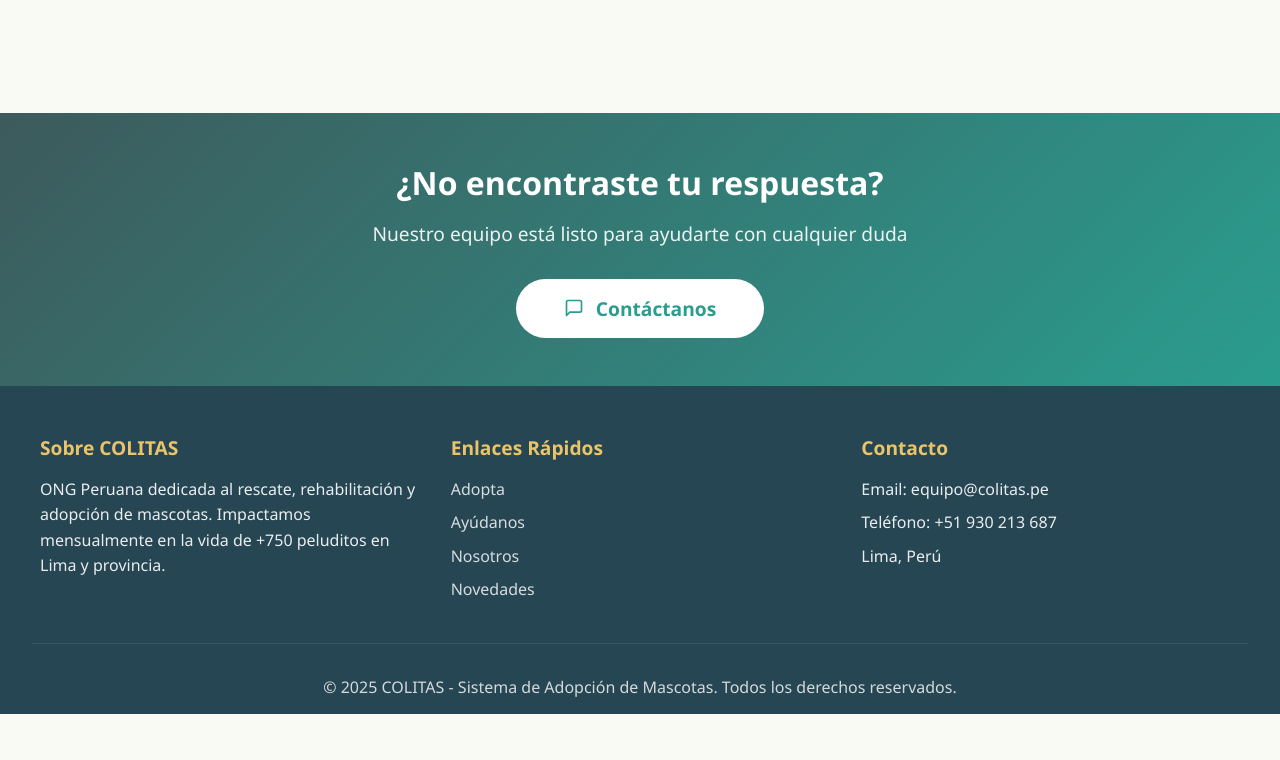
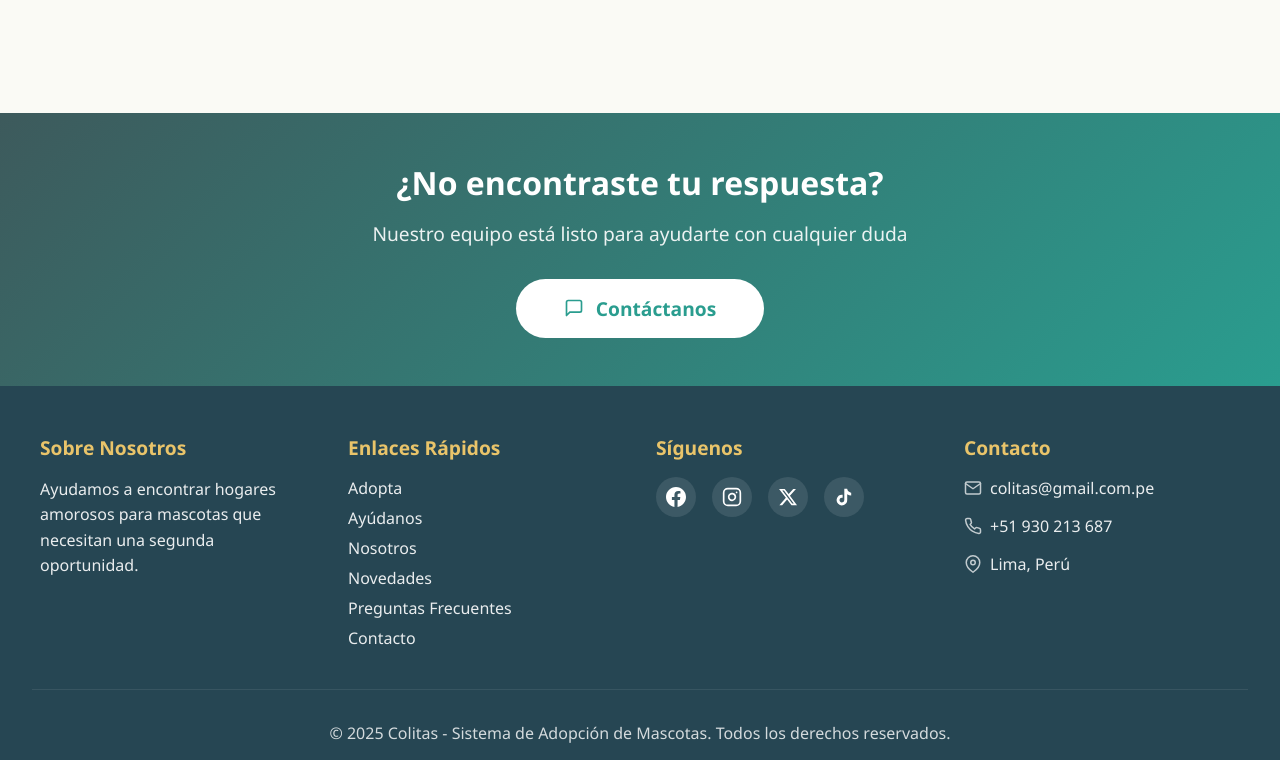
Before and after one commit to SergioPizarro18/AdoptaMascotas_Web, a plain HTML site: page preguntas-frecuentes.html in a window 1280 px wide. Shown: the part 3393-4153 px from the top of the page. Before the commit the page ends 4107 px from the top, so only its background shows below. Drawn offline with Linux system fonts and the light colour scheme.

Commit message:
Correcciones en footer

```diff
--- a/Css/preguntas-frecuentes.css
+++ b/Css/preguntas-frecuentes.css
@@ -703,6 +703,7 @@ body {
     background-color: #264653;
     color: white;
     padding: 3rem 2rem 1rem;
+    margin-top: 0;
 }
 
 .footer-content {
@@ -723,7 +724,75 @@ body {
 .footer-section p {
     line-height: 1.6;
     opacity: 0.9;
+}
+
+.footer-links {
+    list-style: none;
+    padding: 0;
+}
+
+.footer-links li {
     margin-bottom: 0.5rem;
+}
+
+.footer-links a {
+    color: white;
+    text-decoration: none;
+    transition: color 0.3s ease;
+    opacity: 0.9;
+}
+
+.footer-links a:hover {
+    color: #E9C46A;
+    opacity: 1;
+}
+
+.footer-contact {
+    list-style: none;
+    padding: 0;
+}
+
+.footer-contact li {
+    margin-bottom: 1rem;
+    opacity: 0.9;
+    display: flex;
+    align-items: center;
+    gap: 0.5rem;
+}
+
+.footer-contact li svg {
+    flex-shrink: 0;
+    opacity: 0.8;
+}
+
+.social-icons {
+    display: flex;
+    gap: 1rem;
+    margin-top: 1rem;
+}
+
+.social-icon {
+    width: 40px;
+    height: 40px;
+    background-color: rgba(255, 255, 255, 0.1);
+    border-radius: 50%;
+    display: flex;
+    align-items: center;
+    justify-content: center;
+    color: white;
+    transition: all 0.3s ease;
+    text-decoration: none;
+}
+
+.social-icon:hover {
+    background-color: #E9C46A;
+    color: #264653;
+    transform: translateY(-3px);
+}
+
+.social-icon svg {
+    width: 20px;
+    height: 20px;
 }
 
 .footer-bottom {
--- a/preguntas-frecuentes.html
+++ b/preguntas-frecuentes.html
@@ -524,28 +524,82 @@
     <footer class="footer">
         <div class="footer-content">
             <div class="footer-section">
-                <h3>Sobre COLITAS</h3>
-                <p>ONG Peruana dedicada al rescate, rehabilitación y adopción de mascotas. Impactamos mensualmente en la vida de +750 peluditos en Lima y provincia.</p>
+                <h3>Sobre Nosotros</h3>
+                <p>Ayudamos a encontrar hogares amorosos para mascotas que necesitan una segunda oportunidad.</p>
             </div>
 
             <div class="footer-section">
                 <h3>Enlaces Rápidos</h3>
-                <p><a href="/Adopta.html" style="color: white; text-decoration: none; opacity: 0.9;">Adopta</a></p>
-                <p><a href="/Ayudanos.html" style="color: white; text-decoration: none; opacity: 0.9;">Ayúdanos</a></p>
-                <p><a href="/Nosotros.html" style="color: white; text-decoration: none; opacity: 0.9;">Nosotros</a></p>
-                <p><a href="/Novedades.html" style="color: white; text-decoration: none; opacity: 0.9;">Novedades</a></p>
+                <ul class="footer-links">
+                    <li><a href="/Adopta.html">Adopta</a></li>
+                    <li><a href="/Ayudanos.html">Ayúdanos</a></li>
+                    <li><a href="/Nosotros.html">Nosotros</a></li>
+                    <li><a href="/Novedades.html">Novedades</a></li>
+                    <li><a href="/preguntas-frecuentes.html">Preguntas Frecuentes</a></li>
+                    <li><a href="/contactanos.html">Contacto</a></li>
+                </ul>
+            </div>
+
+            <div class="footer-section">
+                <h3>Síguenos</h3>
+                <div class="social-icons">
+                    <a href="https://facebook.com" target="_blank" aria-label="Facebook" class="social-icon">
+                        <svg xmlns="http://www.w3.org/2000/svg" width="24" height="24" viewBox="0 0 24 24" fill="currentColor">
+                            <path d="M24 12.073c0-6.627-5.373-12-12-12s-12 5.373-12 12c0 5.99 4.388 10.954 10.125 11.854v-8.385H7.078v-3.47h3.047V9.43c0-3.007 1.792-4.669 4.533-4.669 1.312 0 2.686.235 2.686.235v2.953H15.83c-1.491 0-1.956.925-1.956 1.874v2.25h3.328l-.532 3.47h-2.796v8.385C19.612 23.027 24 18.062 24 12.073z"/>
+                        </svg>
+                    </a>
+
+                    <a href="https://instagram.com" target="_blank" aria-label="Instagram" class="social-icon">
+                        <svg xmlns="http://www.w3.org/2000/svg" width="24" height="24" viewBox="0 0 24 24" fill="none" stroke="currentColor" stroke-width="2" stroke-linecap="round" stroke-linejoin="round">
+                            <rect x="2" y="2" width="20" height="20" rx="5" ry="5"></rect>
+                            <path d="M16 11.37A4 4 0 1 1 12.63 8 4 4 0 0 1 16 11.37z"></path>
+                            <line x1="17.5" y1="6.5" x2="17.51" y2="6.5"></line>
+                        </svg>
+                    </a>
+
+                    <a href="https://twitter.com" target="_blank" aria-label="Twitter" class="social-icon">
+                        <svg xmlns="http://www.w3.org/2000/svg" width="24" height="24" viewBox="0 0 24 24" fill="currentColor">
+                            <path d="M18.244 2.25h3.308l-7.227 8.26 8.502 11.24H16.17l-5.214-6.817L4.99 21.75H1.68l7.73-8.835L1.254 2.25H8.08l4.713 6.231zm-1.161 17.52h1.833L7.084 4.126H5.117z"/>
+                        </svg>
+                    </a>
+
+                    <a href="https://tiktok.com" target="_blank" aria-label="TikTok" class="social-icon">
+                        <svg xmlns="http://www.w3.org/2000/svg" width="24" height="24" viewBox="0 0 24 24" fill="currentColor">
+                            <path d="M19.59 6.69a4.83 4.83 0 0 1-3.77-4.25V2h-3.45v13.67a2.89 2.89 0 0 1-5.2 1.74 2.89 2.89 0 0 1 2.31-4.64 2.93 2.93 0 0 1 .88.13V9.4a6.84 6.84 0 0 0-1-.05A6.33 6.33 0 0 0 5 20.1a6.34 6.34 0 0 0 10.86-4.43v-7a8.16 8.16 0 0 0 4.77 1.52v-3.4a4.85 4.85 0 0 1-1-.1z"/>
+                        </svg>
+                    </a>
+                </div>
             </div>
 
             <div class="footer-section">
                 <h3>Contacto</h3>
-                <p>Email: equipo@colitas.pe</p>
-                <p>Teléfono: +51 930 213 687</p>
-                <p>Lima, Perú</p>
+                <ul class="footer-contact">
+                    <li>
+                        <svg xmlns="http://www.w3.org/2000/svg" width="18" height="18" viewBox="0 0 24 24" fill="none" stroke="currentColor" stroke-width="2" stroke-linecap="round" stroke-linejoin="round">
+                            <path d="M4 4h16c1.1 0 2 .9 2 2v12c0 1.1-.9 2-2 2H4c-1.1 0-2-.9-2-2V6c0-1.1.9-2 2-2z"></path>
+                            <polyline points="22,6 12,13 2,6"></polyline>
+                        </svg>
+                        colitas@gmail.com.pe
+                    </li>
+                    <li>
+                        <svg xmlns="http://www.w3.org/2000/svg" width="18" height="18" viewBox="0 0 24 24" fill="none" stroke="currentColor" stroke-width="2" stroke-linecap="round" stroke-linejoin="round">
+                            <path d="M22 16.92v3a2 2 0 0 1-2.18 2 19.79 19.79 0 0 1-8.63-3.07 19.5 19.5 0 0 1-6-6 19.79 19.79 0 0 1-3.07-8.67A2 2 0 0 1 4.11 2h3a2 2 0 0 1 2 1.72 12.84 12.84 0 0 0 .7 2.81 2 2 0 0 1-.45 2.11L8.09 9.91a16 16 0 0 0 6 6l1.27-1.27a2 2 0 0 1 2.11-.45 12.84 12.84 0 0 0 2.81.7A2 2 0 0 1 22 16.92z"></path>
+                        </svg>
+                        +51 930 213 687
+                    </li>
+                    <li>
+                        <svg xmlns="http://www.w3.org/2000/svg" width="18" height="18" viewBox="0 0 24 24" fill="none" stroke="currentColor" stroke-width="2" stroke-linecap="round" stroke-linejoin="round">
+                            <path d="M21 10c0 7-9 13-9 13s-9-6-9-13a9 9 0 0 1 18 0z"></path>
+                            <circle cx="12" cy="10" r="3"></circle>
+                        </svg>
+                        Lima, Perú
+                    </li>
+                </ul>
             </div>
         </div>
 
         <div class="footer-bottom">
-            <p>&copy; 2025 COLITAS - Sistema de Adopción de Mascotas. Todos los derechos reservados.</p>
+            <p>&copy; 2025 Colitas - Sistema de Adopción de Mascotas. Todos los derechos reservados.</p>
         </div>
     </footer>
 
```
Also changed, not shown: Adopta.html (+1 -1 lines), Adopta/gato.html (+2 -2 lines), Adopta/perro.html (+2 -2 lines), Ayudanos.html (+1 -1 lines), Inicio.html (+1 -1 lines), Nosotros.html (+1 -1 lines), centro-ayuda.html (+1 -1 lines), contactanos.html (+1 -1 lines), novedades.html (+1 -1 lines).
